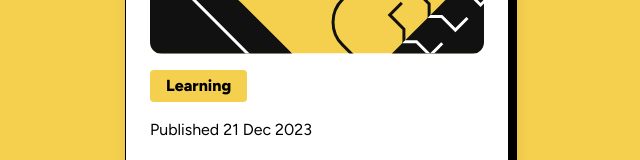
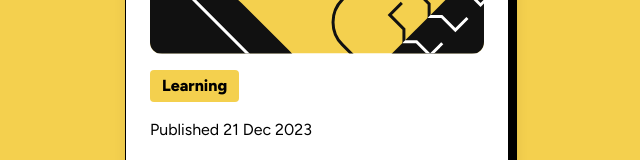
Before and after one commit to radeau/blog-preview-card, a Next.js app: page / in a window 1280 px wide. Shown: the part 267-427 px from the top of the page, without its empty margins (323-963 px from the left). Built offline with nearby package versions, Linux system fonts and the light colour scheme.

Commit message:
Feat: update the padding

```diff
--- a/app/components/Button.tsx
+++ b/app/components/Button.tsx
@@ -5,7 +5,7 @@ interface Props {
 
 const Button: React.FC<Props> = ({children,color}) => {
     return (
-        <button className="font-extrabold h-full py-1 px-4 rounded"
+        <button className="font-extrabold h-full py-1 px-3 rounded"
         style={{
             backgroundColor: color
             }}>
```
